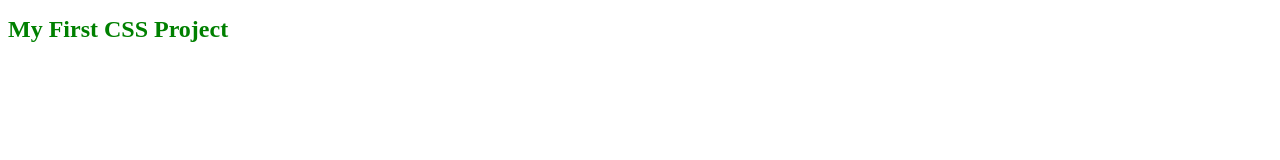
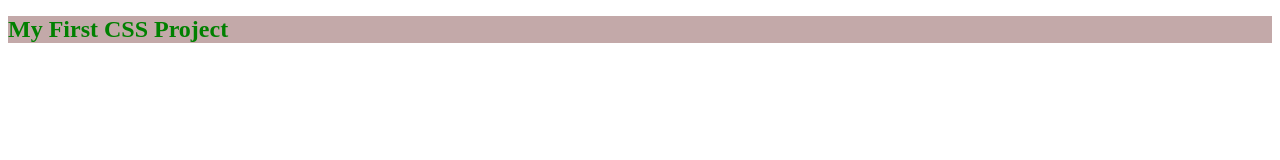
Before and after one commit to Remi2022/MyFirstCSSProject, a plain HTML site: page index.html in a window 1280 px wide. Drawn offline with Linux system fonts and the light colour scheme.

Commit message:
add background

```diff
--- a/public/css/style.css
+++ b/public/css/style.css
@@ -1,4 +1,5 @@
 h1 {
+    background-color: rgb(195, 169, 169);
     color: green;
     font-size: x-large;
     font-weight: 800;
```
